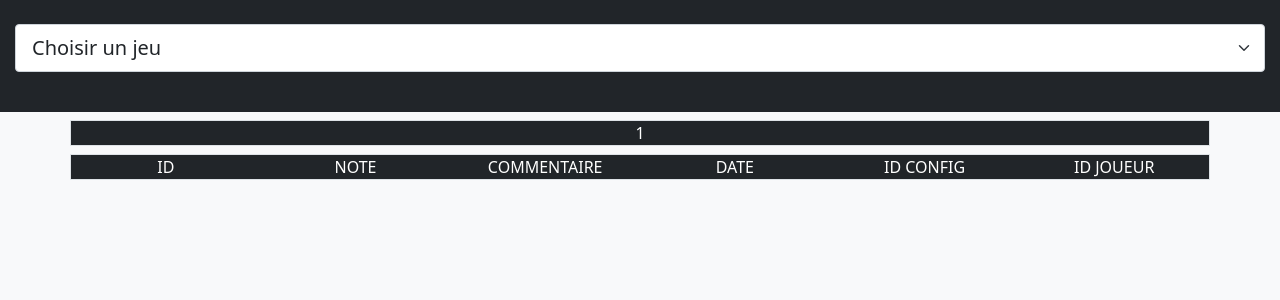
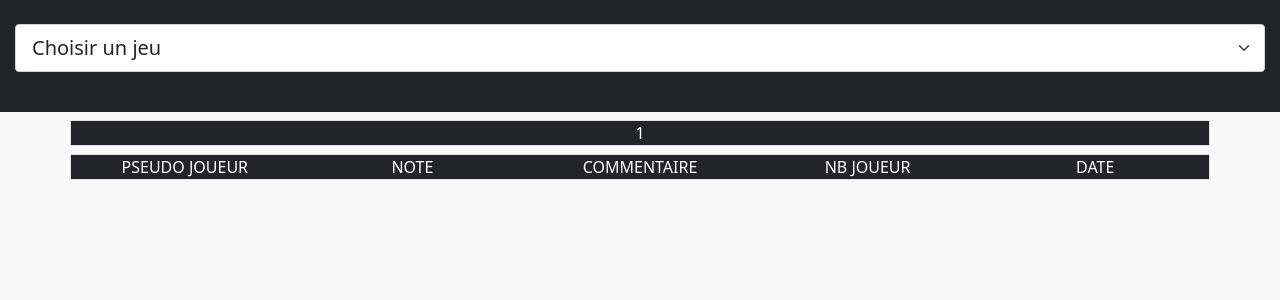
Before and after one commit to fbour33/sgbd-jeux, a PHP site: page /avis.php?Jeu=1 in a window 1280 px wide. Shown: the part 56-356 px from the top of the page. Run offline with PHP 8.4, Linux system fonts and the light colour scheme; data that the repository does not hold is empty.

Commit message:
changement affichage avis

```diff
--- a/Site/avis.php
+++ b/Site/avis.php
@@ -31,7 +31,7 @@
 
         <?php include('connect.php');
     $jeu = $_GET['Jeu'];
-    $sqlQuery = 'SELECT  A.* FROM AVIS as A natural join CONFIGURATIONS natural join JEUX where NOM_JEU ="' . $jeu . '"';
+    $sqlQuery = 'SELECT NOTE_AVIS, NB_JOUEUR, NOM_JOUEUR, COMMENTAIRE_AVIS, DATE_AVIS FROM JOUEURS as J natural join AVIS as A natural join CONFIGURATIONS as C natural join JEUX where NOM_JEU ="' . $jeu . '"';
 
     $avisStatement = $db->prepare($sqlQuery);
     $avisStatmentQuery = $db->query($sqlQuery);
@@ -41,21 +41,19 @@
         <div class="container text-center ">
             <div class="row justify-content-md-center border mt-2 bg-dark text-white"><?php echo $jeu?></div>
             <div class="row justify-content-md-center border mt-2 bg-dark text-white">
-                <div class="col">ID</div>
+                <div class="col">PSEUDO JOUEUR</div>
                 <div class="col">NOTE</div>
                 <div class="col">COMMENTAIRE</div>
+                <div class="col">NB JOUEUR</div>
                 <div class="col">DATE</div>
-                <div class="col">ID CONFIG</div>
-                <div class="col">ID JOUEUR</div>
         </div>
             <?php foreach($avis as $avis) {?>
                 <div class="row bg-light border mt-2">
-                    <div class="col"><?php echo $avis['ID_AVIS']?></div>
-                    <div class="col"><?php echo $avis['NOTE_AVIS']?></div>
+                    <div class="col"><?php echo $avis['NOM_JOUEUR']?></div>
+                    <div class="col"><?php echo $avis['NOTE_AVIS'] . '/20'?></div>
                     <div class="col"><?php echo $avis['COMMENTAIRE_AVIS']?></div>
+                    <div class="col"><?php echo $avis['NB_JOUEUR']?></div>
                     <div class="col"><?php echo $avis['DATE_AVIS']?></div>
-                    <div class="col"><?php echo $avis['ID_CONFIG']?></div>
-                    <div class="col"><?php echo $avis['ID_JOUEUR']?></div>
             </div>
             <?php } ?>
     </div>
```
